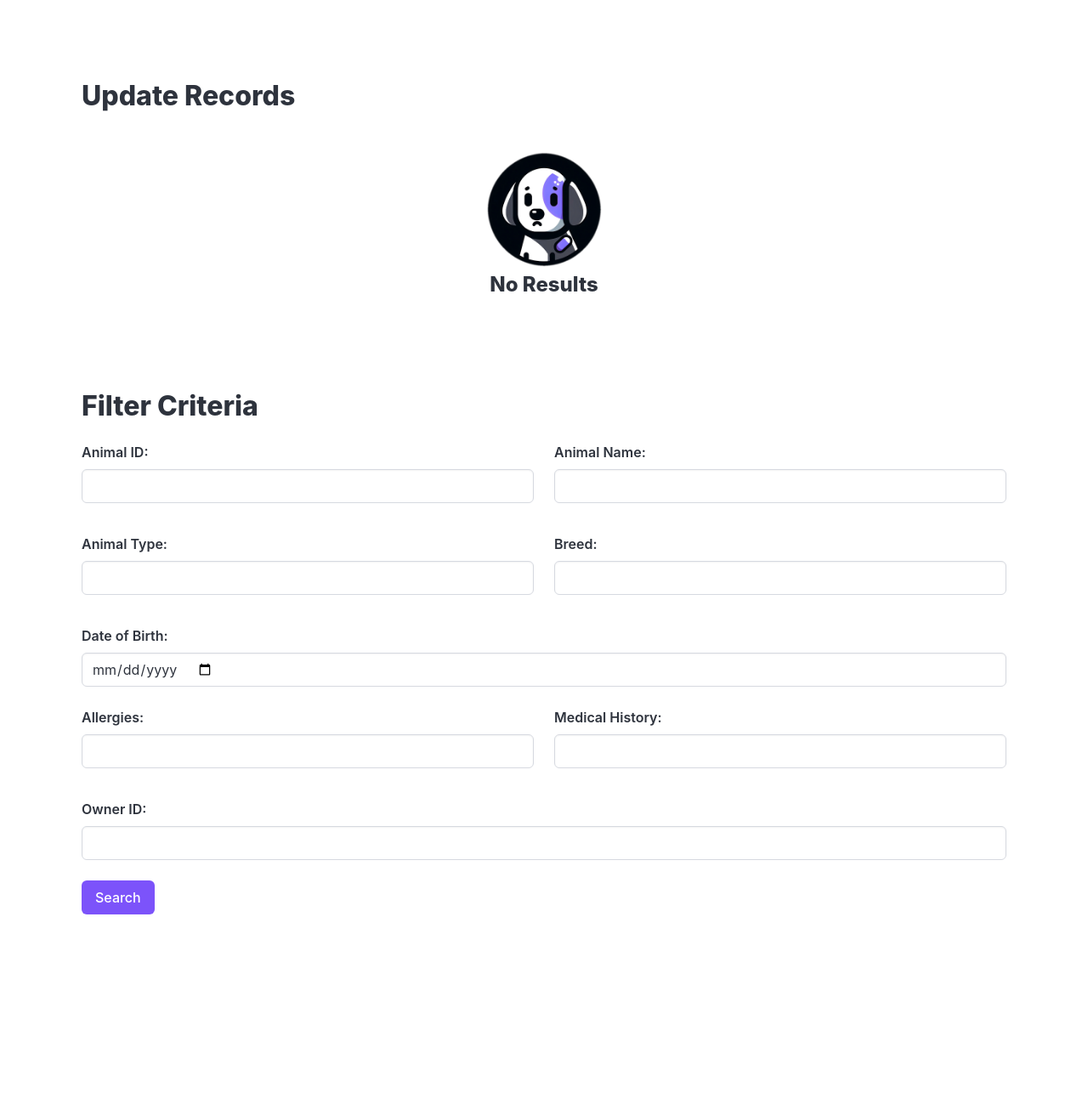
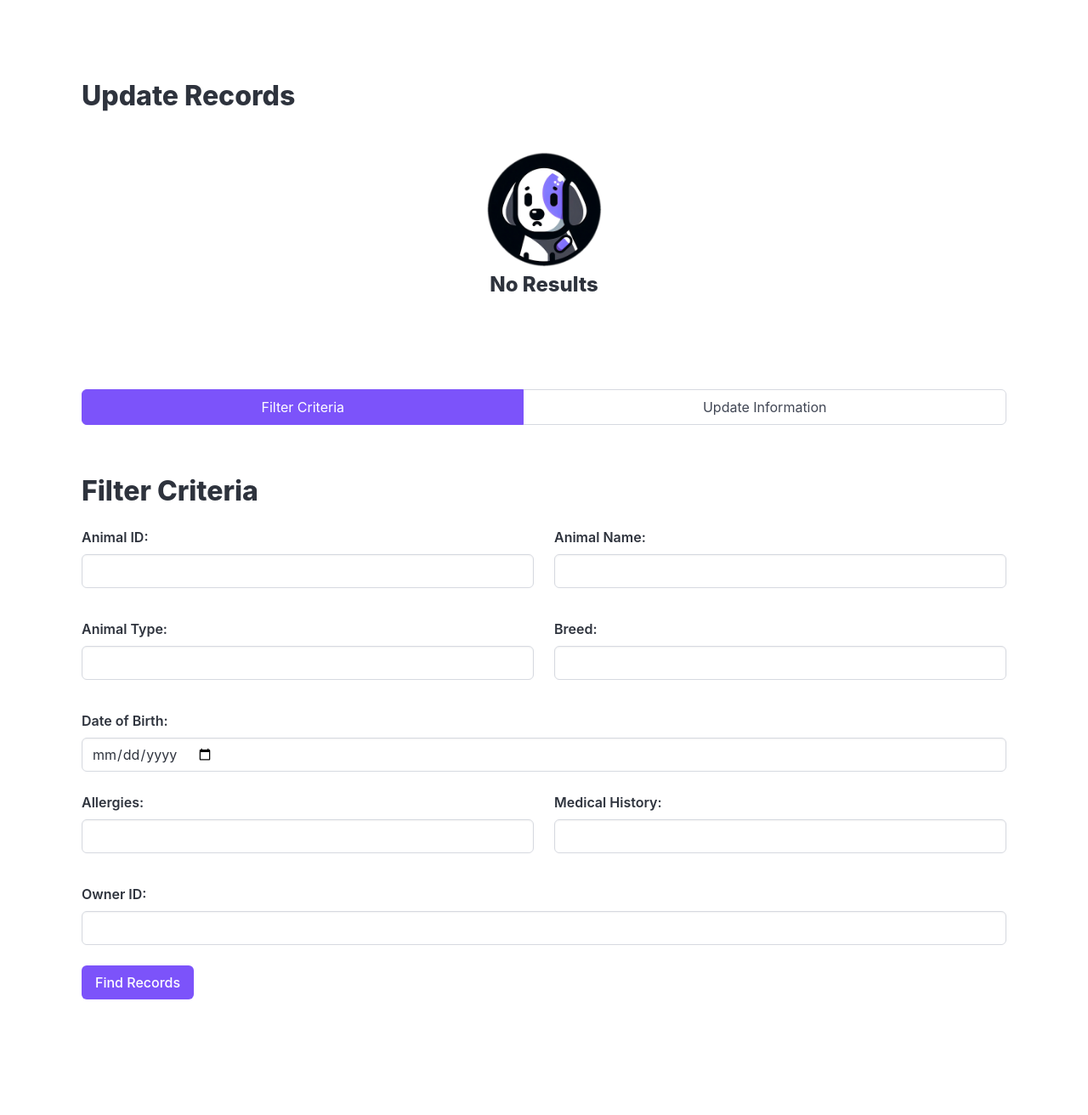
Before and after one commit to TaigaTi/Haven-Management, a PHP site: page /update_animal.php in a window 1280 px wide. Shown: the part 53-1365 px from the top of the page at 85% size. Before the commit the page ends 1129 px from the top, so only its background shows below. Run offline with PHP 8.4, Linux system fonts and the light colour scheme; data that the repository does not hold is empty.

Commit message:
Added filter and update tabs

```diff
--- a/index.php
+++ b/index.php
@@ -44,7 +44,7 @@
             </div>
 
             <div class="column has-text-centered" onclick="window.location.href='update_animal.php' ">
-                <button class="button is-primary is-fullwidth">Update Recordss</button>
+                <button class="button is-primary is-fullwidth">Update Records</button>
             </div>
         </div>
     </section>
--- a/new_animal.php
+++ b/new_animal.php
@@ -29,7 +29,7 @@
 
     <section class="section">
         <div class="container">
-            <h1 class="title">Add Pet Registration</h1>
+            <h1 class="title">Pet Registration</h1>
             <form method="post" action="">
                 <div class="columns">
                     <div class="field column">
--- a/style.css
+++ b/style.css
@@ -1,5 +1,5 @@
 .button.is-primary,
-.is-primary {
+.is-primary, .tabs.is-toggle li.is-active a {
   background-color: #7C53FA !important;
   border-color: #7C53FA !important;
   color: white !important;
--- a/update_animal.php
+++ b/update_animal.php
@@ -48,7 +48,7 @@
     $owner_id = $_GET['owner_id'] ?? '';
 
     $sql = "SELECT * FROM animal WHERE
-                animal_id LIKE '%$animal_id%' AND
+                animal_id LIKE '$animal_id%' AND
                 animal_name LIKE '%$animal_name%' AND
                 animal_type LIKE '%$animal_type%' AND
                 date_of_birth LIKE '%$date_of_birth%' AND
@@ -68,7 +68,7 @@
     }
     ?>
 
-    <section class="section">
+    <section class="section column">
         <section class="section">
             <div class="columns mb-3">
                 <div class="column">
@@ -114,10 +114,25 @@
             <?php endif; ?>
 
             <?php mysqli_free_result($result); ?>
-            </sectio>
         </section>
+    </section>
 
-        <section class="section">
+
+    <section class="section" style="margin-top: -50px">
+        <div class="px-6 pb-3">
+            <div class="tabs is-toggle is-fullwidth">
+                <ul>
+                    <li class="is-active" data-tab="filter">
+                        <a>Filter Criteria</a>
+                    </li>
+                    <li data-tab="update">
+                        <a>Update Information</a>
+                    </li>
+                </ul>
+            </div>
+        </div>
+
+        <section id="filter-section" class="section column box is-rounded is-shadowless">
             <h1 class="title">Filter Criteria</h1>
             <form method="get" action="">
                 <div class="columns">
@@ -162,12 +177,94 @@
                 </div>
 
                 <div class="field mt-5">
-                    <button type="submit" class="button is-primary">Search</button>
+                    <button type="submit" class="button is-primary">Find Records</button>
                 </div>
             </form>
         </section>
 
-        <?php mysqli_close($conn); ?>
+        <section id="update-section" class="section box is-rounded is-shadowless">
+            <h1 class="title">Update Information</h1>
+            <form method="get" action="">
+                <div class="columns">
+                    <div class="field column">
+                        <label class="label" for="animal_id">Animal ID:</label>
+                        <input class="input" type="text" name="animal_id">
+                    </div>
+                    <div class="field column">
+                        <label class="label" for="animal_name">Animal Name:</label>
+                        <input class="input" type="text" name="animal_name">
+                    </div>
+                </div>
+                <div class="columns">
+                    <div class="field column">
+                        <label class="label" for="animal_type">Animal Type:</label>
+                        <input class="input" type="text" name="animal_type">
+                    </div>
+                    <div class="field column">
+                        <label class="label" for="breed">Breed:</label>
+                        <input class="input" type="text" name="breed">
+                    </div>
+                </div>
+                <div class="columns">
+                    <div class="field column">
+                        <label class="label" for="date_of_birth">Date of Birth:</label>
+                        <input class="input" type="date" name="date_of_birth">
+                    </div>
+                </div>
+                <div class="columns">
+                    <div class="field column">
+                        <label class="label" for="allergies">Allergies:</label>
+                        <input class="input" type="text" name="allergies">
+                    </div>
+                    <div class="field column">
+                        <label class="label" for="medical_history">Medical History:</label>
+                        <input class="input" type="text" name="medical_history">
+                    </div>
+                </div>
+                <div class="field">
+                    <label class="label" for="owner_id">Owner ID:</label>
+                    <input class="input" type="text" name="owner_id">
+                </div>
+
+                <div class="field mt-5">
+                    <button type="submit" class="button is-danger is-dark">Update Records</button>
+                </div>
+            </form>
+        </section>
+    </section>
+
+
+
+    <?php mysqli_close($conn); ?>
+
+    <script>
+        document.addEventListener('DOMContentLoaded', () => {
+            const tabs = document.querySelectorAll('.tabs li');
+            const filterSection = document.getElementById('filter-section');
+            const updateSection = document.getElementById('update-section');
+
+            tabs.forEach(tab => {
+                tab.addEventListener('click', () => {
+                    tabs.forEach(t => t.classList.remove('is-active'));
+                    filterSection.style.display = 'none';
+                    updateSection.style.display = 'none';
+
+                    tab.classList.add('is-active');
+
+                    if (tab.getAttribute('data-tab') === 'filter') {
+                        filterSection.style.display = 'block';
+                        updateSection.style.display = 'none';
+                    } else if (tab.getAttribute('data-tab') === 'update') {
+                        updateSection.style.display = 'block';
+                        filterSection.style.display = 'none';
+                    }
+                });
+            });
+
+            filterSection.style.display = 'block';
+            updateSection.style.display = 'none';
+        });
+    </script>
 </body>
 
 </html>
```
Also changed, not shown: search_animals.php (+10 -10 lines).
